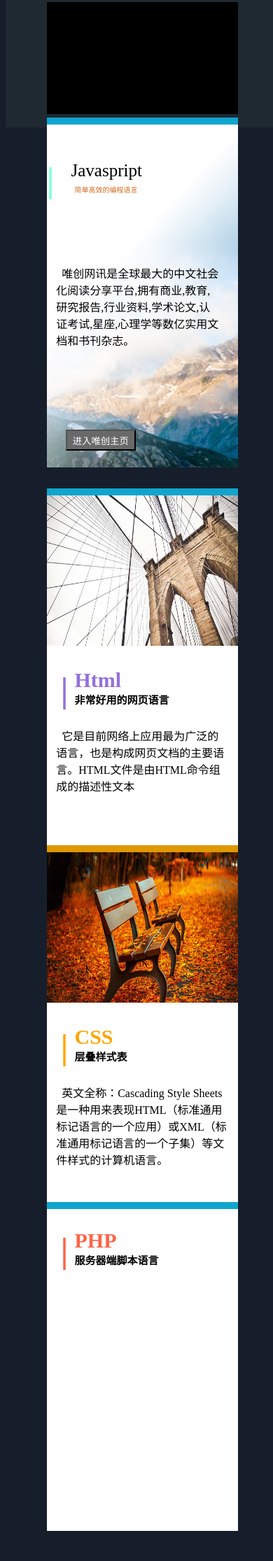
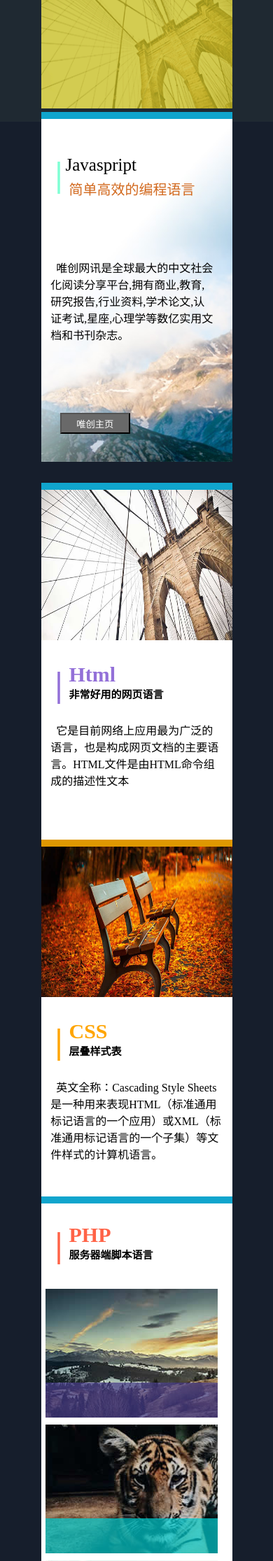
Before and after one commit to yuanxin42/all-old-demo, a PHP site: page / in a window 390 px wide. Shown: the part 720-2951 px from the top of the page at 70% size. Run offline with PHP 8.4, Linux system fonts and the light colour scheme.

Commit message:
Add files via upload

```diff
--- a/index.css
+++ b/index.css
@@ -1,4 +1,3 @@
-<<<<<<< HEAD
 *{
 	margin: 0;
 	padding: 0;
@@ -75,11 +74,30 @@ a{
 	background: url(imgs/menu-bg-gallery.png) no-repeat;
 	background-size: cover;
 	margin-top: 10px;
+	position: relative;
+}
+#left-three a{
+	color: white;
+	position: absolute;
+	bottom: 20px;
+	left: 20px;
+}
+#left-three a:hover{
+	color:#2F4F4F;
 }
 #left-four{
 	height: 160px;
 	background: black;
 	margin-top: 10px;
+}
+/*#left-four-img1{
+	width: 100%;
+	float: left;
+}*/
+#left-four-img2{
+	width: 100%;
+	float: left;
+	height: 100%;
 }
 .color-top{/*上面的横杠颜色*/
 	height: 10px;
@@ -98,6 +116,7 @@ a{
 	font-size: 100px;
 	font-weight:bolder;
 	color: #7FFFD4;
+	margin-left: 20px;
 }
 #title-top{
 	float: left;
@@ -107,7 +126,7 @@ a{
 #title-down{
 	margin-top: 70px;
 	font-size: 25px;
-	margin-left: 50px;
+	margin-left: 70px;
 	position: absolute;
 	color: #D2691E;
 }
@@ -171,7 +190,7 @@ a{
 	margin-left: 20px;
 	position: absolute;
 	color: black;
-	margin-top: -30px;
+	/*margin-top: -1px;*/
 }
 #right-two-left-body{
 	margin-top: 50px;
@@ -198,7 +217,7 @@ a{
 	margin-left: 20px;
 	position: absolute;
 	color: black;
-	margin-top: -30px;
+	/*margin-top: -30px;*/
 }
 #right-two-right-body{
 	margin-top: 50px;
@@ -230,7 +249,65 @@ a{
 	margin-left: 20px;
 	position: absolute;
 	color: black;
-	margin-top: -30px;
+	/*margin-top: -30px;*/
+}
+#right-three-imgs{
+	height: 184px;
+	margin-top: 50px;
+}
+#imgs1{
+	background: url(imgs/home-img-4.jpg) center center;
+		position: relative;
+}
+#imgs2{
+	background: url(imgs/home-img-5.jpg) center top;
+		position: relative;
+}
+#imgs3{
+	background: url(imgs/home-img-6.jpg) center center;
+		position: relative;
+	/*background-size:cover;*/
+}
+.three-imgs{
+	width: 30%;
+	height: 100%;
+	float: left;
+	background-size:100% 100%;
+	margin-left: 2.5%;
+}
+#imgs1-down{
+	width: 100%;
+	height: 50px;
+	background: #483D8B;
+	position: absolute;
+	bottom: 0;
+	filter:alpha(opacity=70); /*IE滤镜，透明度50%*/
+	opacity:0.7;/*其他，透明度50%*/
+
+}
+#imgs2-down{
+	width: 100%;
+	height: 50px;
+	background:#00CED1;
+	position: absolute;
+	bottom: 0;
+	filter:alpha(opacity=70); /*IE滤镜，透明度50%*/
+	opacity:0.7;/*其他，透明度50%*/
+}
+#imgs3-down{
+	width: 100%;
+	height: 50px;
+	background: #FF8C00;
+	position: absolute;
+	bottom: 0;
+		filter:alpha(opacity=70); /*IE滤镜，透明度50%*/
+	opacity:0.7;/*其他，透明度50%*/
+}
+#right-three-body{
+	clear: both;
+	margin-top: 50px;
+	margin-left: 5%;
+	margin-right: 5%;
 }
 @media screen and (max-width: 1000px)
 {
@@ -246,6 +323,7 @@ a{
 	}
 	#title-top{
 		font-size: 30px;
+		margin-left: -20px;
 	}
 	#title-down{
 		font-size: 20px;
@@ -260,6 +338,14 @@ a{
 	}
 	#right-three{
 		width: 100%;
+		height: 800px;
+	}
+	.three-imgs{
+		width: 45%;
+		margin-top: 10px;
+	}
+	#right-three-body{
+		margin-top: 250px;
 	}
 }
 @media screen and (max-width: 600px)
@@ -280,291 +366,19 @@ a{
 		font-size: 25px;
 	}
 	#title-down{
-		font-size: 10px;
+		font-size: 20px;
 		margin-top: 35px;
 		margin-left: 40px;
 	}
-=======
-*{
-	margin: 0;
-	padding: 0;
-}
-body{
-	background: #161E2C;
-}
-a{
-	 text-decoration: none;
-}
-#main-body{
-	width: 100%;
-	background:  url(imgs/page-bg.jpg) top center no-repeat;
-	background-attachment: fixed;
-	position: absolute;
-}
-#head{
-	height: 80px;
-}
-#left{
-	width: 25%;
-	height: 800px;
-/*	background: red;*/
-	float: left;
-	margin-left: 5%;
-}
-#right{
-	width: 60%;
-	height:2000px;
-	/*background: green;*/
-	float: right;
-	margin-right: 5%;
-}
-#right-first{
-	height: 500px;
-	background:url(imgs/banner-bg-home.jpg) no-repeat center;
-	background-size: cover;
-}
-#left-first{
-	height: 155px;
-	background: url(imgs/menu-bg-home.png) no-repeat center;
-	background-size: cover;
-	cursor:pointer;
-}
-#left-first a{
-	display:block;
-	height: 20px;
-	margin-top: 120px;
-	margin-left: 30px;
-	position: absolute;
-	color: white;
-}
-#left-first a:hover{
-	color: green;
-}
-#left-second{
-	height: 150px;
-	margin-top: 10px;
-}
-#left-second-one{
-	width: 46%;
-	height: 100%;
-	background: url(imgs/2.png) center;
-	float: left;
-}
-#left-second-two{
-	width: 46%;
-	height: 100%;
-	float: right;
-	background: url(imgs/3.png) center;
-}
-#left-three{
-	height: 300px;
-	background: url(imgs/menu-bg-gallery.png) no-repeat;
-	background-size: cover;
-	margin-top: 10px;
-}
-#left-four{
-	height: 160px;
-	background: black;
-	margin-top: 10px;
-}
-.color-top{/*上面的横杠颜色*/
-	height: 10px;
-	background:url(imgs/lv.png);
-}
-.color-top2{
-	height: 10px;
-	background:url(imgs/huang.png);
-}
-#title{
-	margin-top: 50px;
-}
-#title-all{
-	float: left;
-	width: 35px;
-	font-size: 100px;
-	font-weight:bolder;
-	color: #7FFFD4;
-}
-#title-top{
-	float: left;
-	font-size: 60px;
-}
-#title-down{
-	margin-top: 70px;
-	font-size: 25px;
-	margin-left: 50px;
-	position: absolute;
-	color: #D2691E;
-}
-#right-first-contain{
-	margin-top: 200px;
-	clear: both;
-	margin-left: 5%;
-	margin-right: 10%;
-}
-#button1{
-	width: 100px;
-	height:30px;
-	margin-top: 100px;
-	margin-left: 10%;
-	background: #696969;
-	color: white;
-}
-#right-two{
-	height: 510px;
-	/*background: red;*/
-	margin-top: 30px;
-}
-#right-two-left{
-	width: 48%;
-	height: 100%;
-	background: white;
-	float: left;
-}
-#right-two-left img{
-	width: 100%;
-	height: 215px;
-}
-#right-two-right{
-	width: 48%;
-	height: 100%;
-	background: white;
-	float: right;
-}
-#right-two-right img{
-	height: 215px;
-	width: 100%;
-}
-/**************右边的两张图**************/
-#right-two-left-contain{
-	/*float: left;*/
-	width: 35px;
-	font-size: 50px;
-	font-weight:bolder;
-	color: #9370D8;
-	margin-top: 30px;
-	margin-left: 20px;
-}
-#right-two-left-contain-top{
-	margin-top: -60px;
-	margin-left: 20px;
-	font-size: 30px;
-	/*color: black;*/
-}
-#right-two-left-contain-down{
-	font-size: 15px;
-	margin-left: 20px;
-	position: absolute;
-	color: black;
-}
-#right-two-left-body{
-	margin-top: 50px;
-	margin-left: 5%;
-	margin-right: 5%;
-}
-#right-two-right-contain{
-	/*float: left;*/
-	width: 35px;
-	font-size: 50px;
-	font-weight:bolder;
-	color: #FFA500;
-	margin-top: 30px;
-	margin-left: 20px;
-}
-#right-two-right-contain-top{
-	margin-top: -60px;
-	margin-left: 20px;
-	font-size: 30px;
-	/*color: black;*/
-}
-#right-two-right-contain-down{
-	font-size: 15px;
-	margin-left: 20px;
-	position: absolute;
-	color: black;
-}
-#right-two-right-body{
-	margin-top: 50px;
-	margin-left: 5%;
-	margin-right: 5%;
-}/*************右边的两张图**************/
-/****************右边最下面图片***************************/
-#right-three{
-	height: 470px;
-	background: white;
-	margin-top: 40px;
-	clear: both;
-}
-#three-title{
-	width: 35px;
-	font-size: 50px;
-	font-weight:bolder;
-	color: #FF6347;
-	margin-top: 30px;
-	margin-left: 20px;
-}
-#three-title-top{
-	margin-top: -60px;
-	margin-left: 20px;
-	font-size: 30px;
-}
-#three-title-down{
-	font-size: 15px;
-	margin-left: 20px;
-	position: absolute;
-	color: black;
-}
-@media screen and (max-width: 1000px)
-{
-	#left{
-		width: 32%;
-	}
-	#right{
-		width: 50%;
-		height: 2500px;
-	}
-	#title-all{/*javaspript那块*/
-		font-size: 70px;
-	}
-	#title-top{
-		font-size: 30px;
-	}
-	#title-down{
-		font-size: 20px;
-		margin-top: 50px;
-		margin-left: 30px;
-	}
-	#right-two-left{
-		width: 100%;
-	}
-	#right-two-right{
-		width: 100%;
-	}
 	#right-three{
 		width: 100%;
+		height: 950px;
+	}
+	.three-imgs{
+		width: 90%;
+		margin-top: 10px;
+	}
+	#right-three-body{
+		margin-top: 430px;
 	}
 }
-@media screen and (max-width: 600px)
-{
-	#left{
-		width: 70%;
-		margin-left: 15%;
-	}
-	#right{
-		width: 70%;
-		margin-right: 15%;
-		height: 2500px;
-	}
-	#title-all{/*javaspript那块*/
-		font-size: 50px;
-	}
-	#title-top{
-		font-size: 25px;
-	}
-	#title-down{
-		font-size: 10px;
-		margin-top: 35px;
-		margin-left: 40px;
-	}
->>>>>>> bdaffc50e340e8b125e137892bbca113d2857bf2
-}
--- a/index.html
+++ b/index.html
@@ -10,13 +10,16 @@
 	<div id="main-body">
 		<div id="head"></div>
 		<div id="left">
-			<div id="left-first"><a href="#">主页</a></div>
+			<div id="left-first"><a href="index.html">主页</a></div>
 			<div id="left-second">
 				<div id="left-second-one"></div>
 				<div id="left-second-two"></div>
 			</div>
-			<div id="left-three"></div>
-			<div id="left-four"></div>
+			<div id="left-three"><a href="#">他的特效</a></div>
+			<div id="left-four">
+				<!-- <img id="left-four-img1" src="imgs/menu-bg-home.png" alt="##"> -->
+				<img id="left-four-img2" src="imgs/slider-img-1.png" alt="">
+			</div>
 		</div>
 		<div id="right">
 			<div id="right-first">
@@ -25,7 +28,7 @@
 				<div id="right-first-contain">
 					<p>&nbsp&nbsp唯创网讯是全球最大的中文社会化阅读分享平台,拥有商业,教育,研究报告,行业资料,学术论文,认证考试,星座,心理学等数亿实用文档和书刊杂志。</p>
 				</div>
-				<button id="button1">进入唯创主页</button>
+				<button id="button1">唯创主页</button>
 			</div>
 			<div id="right-two">
 				<div id="right-two-left">
@@ -50,6 +53,14 @@
 			<div id="right-three">
 				<div class="color-top"></div>
 				<div id="three-title">| <p id="three-title-top">PHP</p> <p id="three-title-down">服务器端脚本语言</p></div>
+				<div id="right-three-imgs">
+					<div id="imgs1" class="three-imgs"> <div id="imgs1-down"></div></div>
+					<div id="imgs2" class="three-imgs"><div id="imgs2-down"></div></div>
+					<div id="imgs3" class="three-imgs"><div id="imgs3-down"></div></div>
+				</div>
+				<div id="right-three-body">
+					&nbsp&nbspPHP（外文名:PHP: Hypertext Preprocessor，中文名：“超文本预处理器”）是一种通用开源脚本语言。语法吸收了C语言、Java和Perl的特点，利于学习，使用广泛，主要适用于Web开发领域。
+				</div>
 			</div>
 		</div>
 	</div>
```
